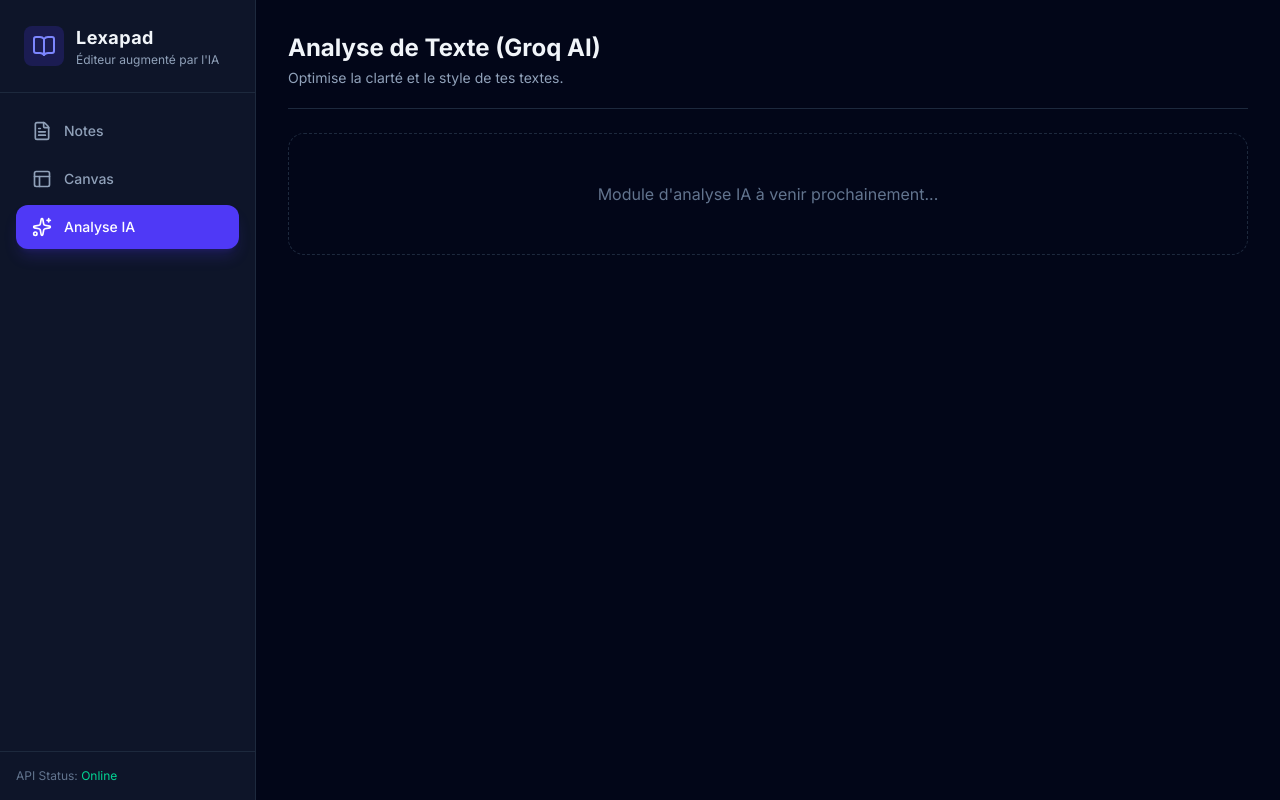
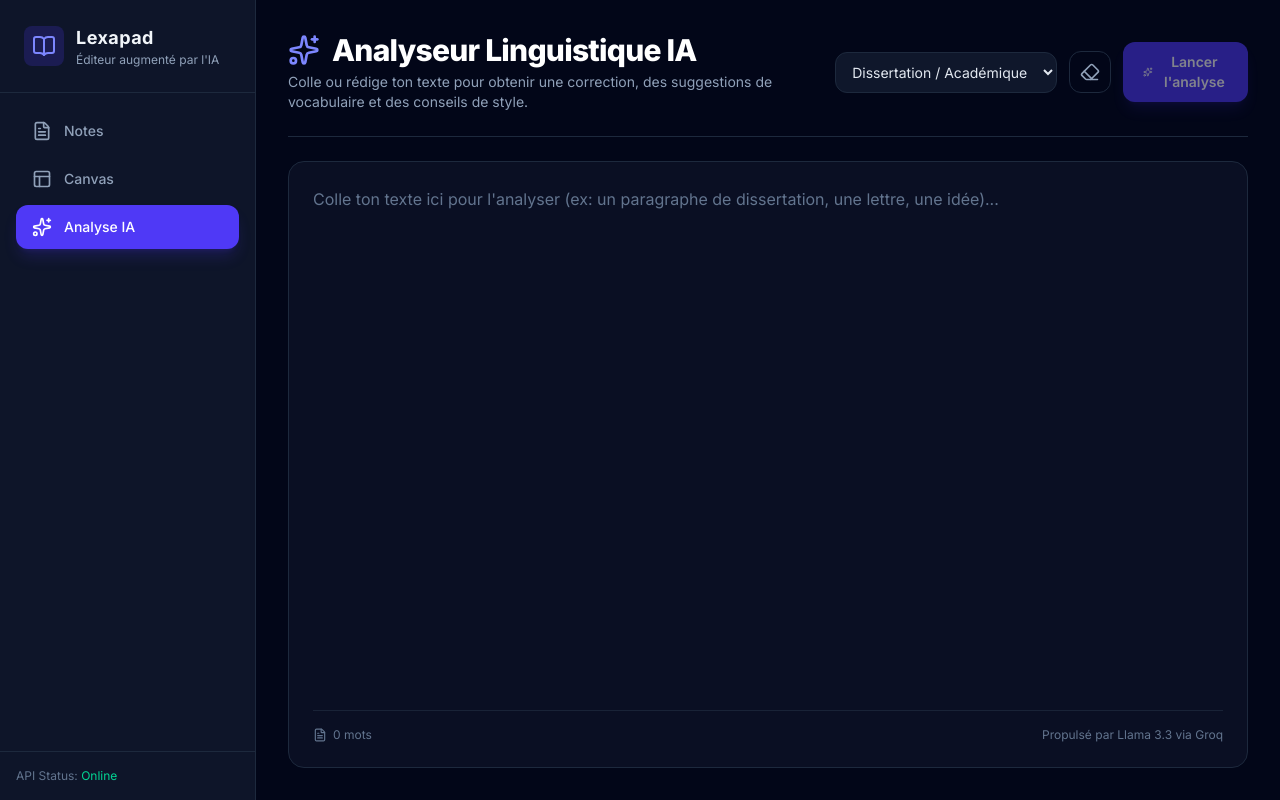
Before and after one commit to alandarryl/lexapad_front, a Next.js app: page /analysis in a window 1280 px wide. Built offline with nearby package versions, Linux system fonts and the light colour scheme; no server answers.

Commit message:
add the linguistique analyser

```diff
--- a/src/app/analysis/page.tsx
+++ b/src/app/analysis/page.tsx
@@ -1,13 +1,115 @@
+'use client';
+
+import { useState } from 'react';
+import { api } from '@/lib/api';
+import { AnalysisResult } from '@/types/api';
+import AnalysisPanel from '@/components/AnalysisPanel';
+import { Sparkles, FileText, Eraser } from 'lucide-react';
+
 export default function AnalysisPage() {
+  const [content, setContent] = useState('');
+  const [context, setContext] = useState('dissertation');
+  const [result, setResult] = useState<AnalysisResult | null>(null);
+  const [loading, setLoading] = useState(false);
+
+  const handleAnalyze = async () => {
+    if (!content.trim()) return;
+
+    setLoading(true);
+    try {
+      const data = await api.analyzeText(content, context);
+      setResult(data);
+    } catch (err) {
+      console.error("Erreur lors de l'analyse :", err);
+    } finally {
+      setLoading(false);
+    }
+  };
+
+  const handleApplyCorrection = (correctedText: string) => {
+    setContent(correctedText);
+  };
+
   return (
-    <main className="p-8 max-w-6xl mx-auto space-y-6">
-      <div className="border-b border-slate-800 pb-5">
-        <h1 className="text-2xl font-bold text-slate-100">Analyse de Texte (Groq AI)</h1>
-        <p className="text-sm text-slate-400 mt-1">Optimise la clarté et le style de tes textes.</p>
+    <main className="flex h-screen bg-slate-950 overflow-hidden">
+      {/* Zone de saisie principale */}
+      <div className="flex-1 flex flex-col p-8 space-y-6 overflow-y-auto">
+        {/* En-tête */}
+        <div className="flex items-center justify-between border-b border-slate-800 pb-6">
+          <div>
+            <h1 className="text-3xl font-extrabold text-white tracking-tight flex items-center gap-3">
+              <Sparkles className="w-8 h-8 text-indigo-400" />
+              Analyseur Linguistique IA
+            </h1>
+            <p className="text-sm text-slate-400 mt-1">
+              Colle ou rédige ton texte pour obtenir une correction, des suggestions de vocabulaire et des conseils de style.
+            </p>
+          </div>
+
+          <div className="flex items-center gap-3">
+            {/* Choix du contexte */}
+            <select
+              value={context}
+              onChange={(e) => setContext(e.target.value)}
+              className="bg-slate-900 border border-slate-800 text-slate-200 text-sm rounded-xl px-3 py-2.5 outline-none focus:border-indigo-500"
+            >
+              <option value="dissertation">Dissertation / Académique</option>
+              <option value="email">E-mail professionnel</option>
+              <option value="creative">Récit créatif</option>
+              <option value="note">Prise de note générale</option>
+            </select>
+
+            {/* Bouton Effacer */}
+            <button
+              onClick={() => {
+                setContent('');
+                setResult(null);
+              }}
+              className="p-2.5 rounded-xl border border-slate-800 text-slate-400 hover:text-white hover:bg-slate-900 transition-colors"
+              title="Effacer le texte"
+            >
+              <Eraser className="w-5 h-5" />
+            </button>
+
+            {/* Bouton Lancer l'analyse */}
+            <button
+              onClick={handleAnalyze}
+              disabled={loading || !content.trim()}
+              className="flex items-center gap-2 bg-indigo-600 hover:bg-indigo-500 text-white px-5 py-2.5 rounded-xl text-sm font-semibold transition-all shadow-lg shadow-indigo-600/20 active:scale-95 disabled:opacity-50"
+            >
+              <Sparkles className={`w-4 h-4 ${loading ? 'animate-spin' : ''}`} />
+              {loading ? 'Analyse...' : 'Lancer l\'analyse'}
+            </button>
+          </div>
+        </div>
+
+        {/* Zone d'écriture */}
+        <div className="flex-1 flex flex-col bg-slate-900/60 border border-slate-800 rounded-2xl p-6">
+          <textarea
+            value={content}
+            onChange={(e) => setContent(e.target.value)}
+            placeholder="Colle ton texte ici pour l'analyser (ex: un paragraphe de dissertation, une lettre, une idée)..."
+            className="w-full h-full bg-transparent text-slate-100 placeholder-slate-500 resize-none outline-none text-base leading-relaxed"
+          />
+          <div className="flex items-center justify-between pt-4 border-t border-slate-800/80 text-xs text-slate-500">
+            <span className="flex items-center gap-1.5">
+              <FileText className="w-3.5 h-3.5" />
+              {content.trim() ? content.trim().split(/\s+/).length : 0} mots
+            </span>
+            <span>Propulsé par Llama 3.3 via Groq</span>
+          </div>
+        </div>
       </div>
-      <div className="p-12 border border-dashed border-slate-800 rounded-2xl text-center text-slate-500">
-        Module d'analyse IA à venir prochainement...
-      </div>
+
+      {/* Panneau latéral de résultats */}
+      {result && (
+        <AnalysisPanel
+          result={result}
+          loading={loading}
+          onClose={() => setResult(null)}
+          onApplyCorrection={handleApplyCorrection}
+        />
+      )}
     </main>
   );
 }
--- /dev/null
+++ b/src/components/AnalysisPanel.tsx
@@ -0,0 +1,128 @@
+'use client';
+
+import { AnalysisResult } from '@/types/api';
+import { Sparkles, Check, BookOpen, Lightbulb, AlertCircle, X } from 'lucide-react';
+
+interface AnalysisPanelProps {
+  result: AnalysisResult | null;
+  loading: boolean;
+  onClose: () => void;
+  onApplyCorrection: (correctedText: string) => void;
+}
+
+export default function AnalysisPanel({
+  result,
+  loading,
+  onClose,
+  onApplyCorrection,
+}: AnalysisPanelProps) {
+  if (loading) {
+    return (
+      <aside className="w-80 bg-slate-900 border-l border-slate-800 p-6 flex flex-col items-center justify-center space-y-4 animate-pulse">
+        <Sparkles className="w-8 h-8 text-indigo-400 animate-spin" />
+        <p className="text-sm text-slate-300 font-medium">Analyse par Llama 3.3 en cours...</p>
+        <p className="text-xs text-slate-500 text-center">Correction, suggestions de style et évaluation de la clarté.</p>
+      </aside>
+    );
+  }
+
+  if (!result) return null;
+
+  // Calcul de la couleur du score
+  const getScoreColor = (score: number) => {
+    if (score >= 80) return 'text-emerald-400 border-emerald-500/30 bg-emerald-950/40';
+    if (score >= 50) return 'text-amber-400 border-amber-500/30 bg-amber-950/40';
+    return 'text-rose-400 border-rose-500/30 bg-rose-950/40';
+  };
+
+  return (
+    <aside className="w-96 bg-slate-900/95 border-l border-slate-800 p-6 flex flex-col h-full overflow-y-auto space-y-6">
+      {/* En-tête */}
+      <div className="flex items-center justify-between border-b border-slate-800 pb-4">
+        <div className="flex items-center gap-2">
+          <Sparkles className="w-5 h-5 text-indigo-400" />
+          <h2 className="font-bold text-white text-lg">Analyse Lexapad</h2>
+        </div>
+        <button
+          onClick={onClose}
+          className="text-slate-400 hover:text-white p-1 rounded-lg hover:bg-slate-800 transition-colors"
+        >
+          <X className="w-5 h-5" />
+        </button>
+      </div>
+
+      {/* Score de clarté */}
+      <div className={`p-4 rounded-xl border flex items-center justify-between ${getScoreColor(result.clarityScore)}`}>
+        <div>
+          <p className="text-xs font-semibold uppercase tracking-wider opacity-80">Score de clarté</p>
+          <p className="text-2xl font-black mt-0.5">{result.clarityScore} / 100</p>
+        </div>
+        <div className="text-3xl font-bold opacity-30">#</div>
+      </div>
+
+      {/* Texte corrigé & Bouton d'application */}
+      {result.correctedText && (
+        <div className="space-y-3">
+          <div className="flex items-center justify-between">
+            <span className="text-xs font-bold text-slate-400 uppercase tracking-wider flex items-center gap-1.5">
+              <Check className="w-4 h-4 text-emerald-400" /> Version suggérée
+            </span>
+            <button
+              onClick={() => onApplyCorrection(result.correctedText)}
+              className="text-xs bg-indigo-600 hover:bg-indigo-500 text-white font-medium px-3 py-1.5 rounded-lg transition-all shadow-md shadow-indigo-600/20 active:scale-95"
+            >
+              Appliquer la correction
+            </button>
+          </div>
+          <div className="p-3.5 rounded-xl bg-slate-950/60 border border-slate-800 text-sm text-slate-200 italic leading-relaxed">
+            "{result.correctedText}"
+          </div>
+        </div>
+      )}
+
+      {/* Suggestions de vocabulaire */}
+      {result.vocabularySuggestions?.length > 0 && (
+        <div className="space-y-3">
+          <span className="text-xs font-bold text-slate-400 uppercase tracking-wider flex items-center gap-1.5">
+            <BookOpen className="w-4 h-4 text-indigo-400" /> Vocabulaire recommandé
+          </span>
+          <div className="space-y-2">
+            {result.vocabularySuggestions.map((sugg, i) => (
+              <div key={i} className="p-3 rounded-lg bg-indigo-950/30 border border-indigo-900/40 text-xs text-indigo-200">
+                {sugg}
+              </div>
+            ))}
+          </div>
+        </div>
+      )}
+
+      {/* Remarques grammaticales */}
+      {result.grammarFeedback?.length > 0 && (
+        <div className="space-y-3">
+          <span className="text-xs font-bold text-slate-400 uppercase tracking-wider flex items-center gap-1.5">
+            <AlertCircle className="w-4 h-4 text-amber-400" /> Remarques grammaticales
+          </span>
+          <div className="space-y-2">
+            {result.grammarFeedback.map((fb, i) => (
+              <div key={i} className="p-3 rounded-lg bg-amber-950/20 border border-amber-900/30 text-xs text-amber-200">
+                {fb}
+              </div>
+            ))}
+          </div>
+        </div>
+      )}
+
+      {/* Conseils de structure */}
+      {result.structuralAdvice && (
+        <div className="space-y-3">
+          <span className="text-xs font-bold text-slate-400 uppercase tracking-wider flex items-center gap-1.5">
+            <Lightbulb className="w-4 h-4 text-sky-400" /> Conseil de structure
+          </span>
+          <p className="p-3 rounded-lg bg-sky-950/20 border border-sky-900/30 text-xs text-sky-200 leading-relaxed">
+            {result.structuralAdvice}
+          </p>
+        </div>
+      )}
+    </aside>
+  );
+}
--- a/src/lib/api.ts
+++ b/src/lib/api.ts
@@ -1,4 +1,11 @@
-import { Note, CreateNoteDto, UpdateNoteDto, Board, AnalysisRequest, AnalysisResponse } from '@/types/api';
+import {
+  Note,
+  CreateNoteDto,
+  UpdateNoteDto,
+  Board,
+  AnalysisRequest,
+  AnalysisResult
+} from '@/types/api';
 
 const API_BASE_URL = process.env.NEXT_PUBLIC_API_URL || 'https://lexapadapi.onrender.com/api';
 
@@ -15,7 +22,6 @@ async function fetcher<T>(endpoint: string, options?: RequestInit): Promise<T> {
     throw new Error(`Erreur API (${response.status}): ${response.statusText}`);
   }
 
-  // Si la réponse n'a pas de contenu (ex: DELETE 204 No Content)
   if (response.status === 204) {
     return {} as T;
   }
@@ -40,6 +46,9 @@ export const api = {
     fetcher<Board>('/boards', { method: 'POST', body: JSON.stringify({ title }) }),
 
   // --- IA GROQ ANALYSIS ---
-  analyzeText: (payload: AnalysisRequest) =>
-    fetcher<AnalysisResponse>('/analysis/check', { method: 'POST', body: JSON.stringify(payload) }),
+  analyzeText: (content: string, context = 'note') =>
+    fetcher<AnalysisResult>('/analysis/check', {
+      method: 'POST',
+      body: JSON.stringify({ content, context })
+    }),
 };
```
Also changed, not shown: src/types/api.ts (+10 -0 lines).
